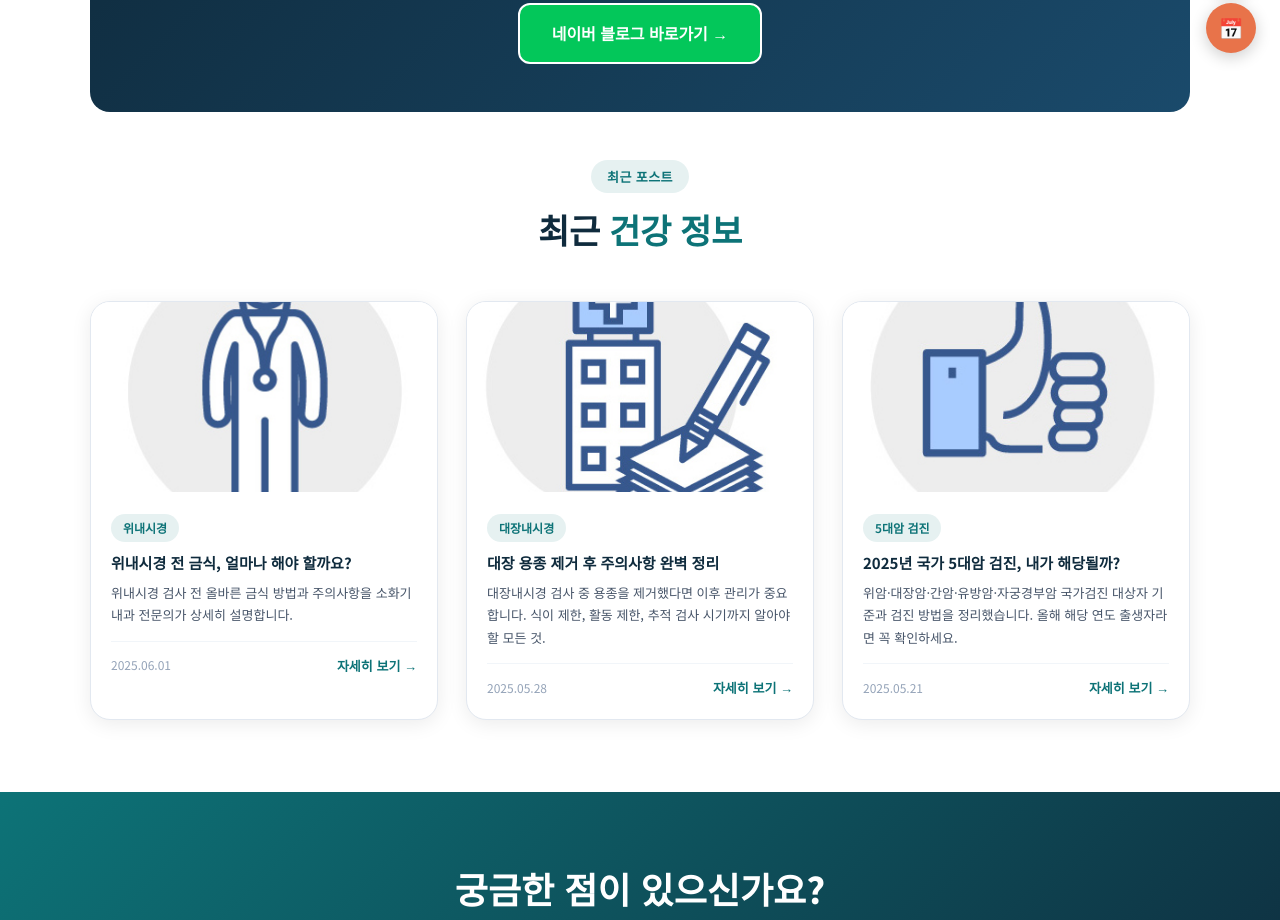
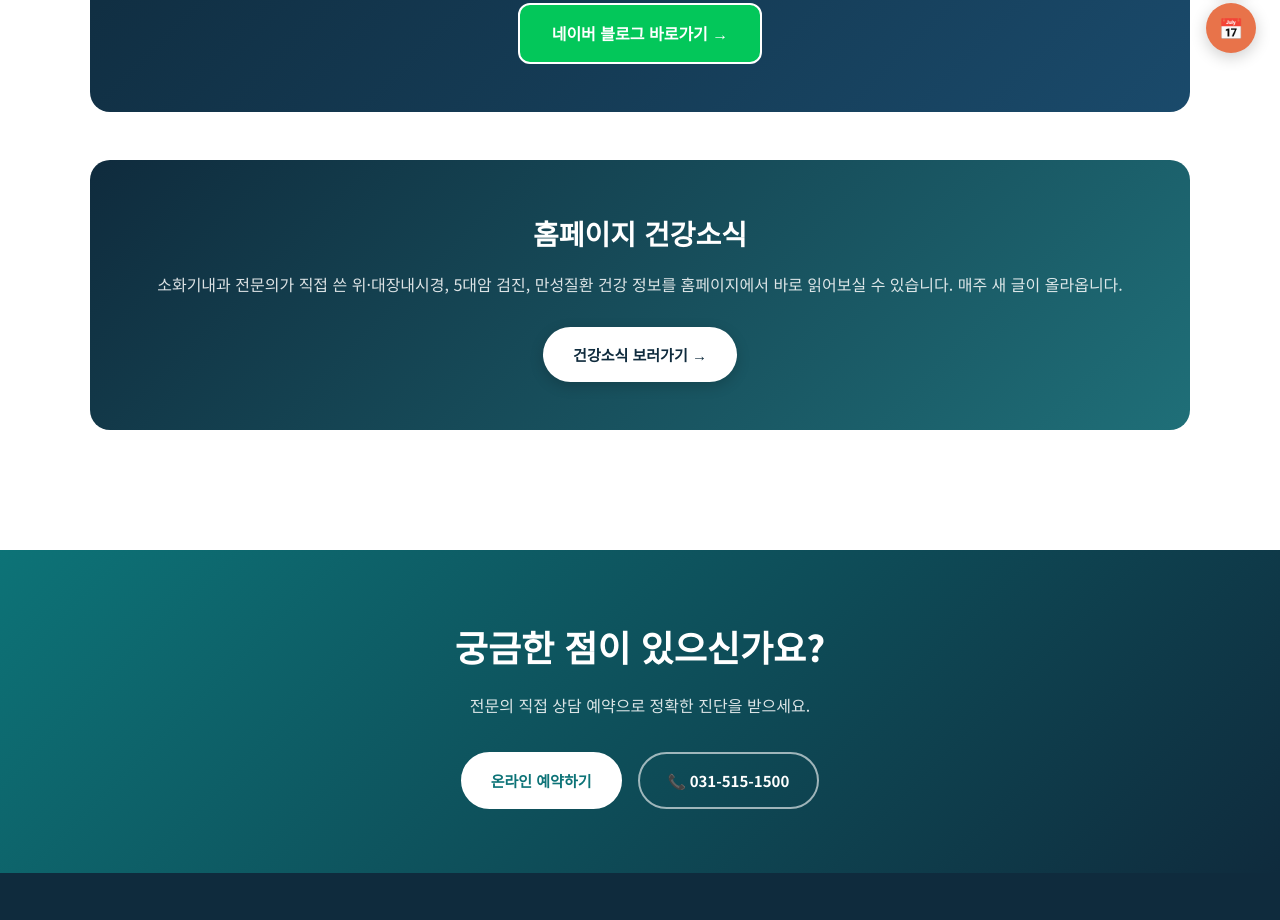
Before and after one commit to dodezi/seoulfirst-website, a plain HTML site: page blog.html in a window 1280 px wide. Shown: the part 659-1579 px from the top of the page. Drawn offline with Linux system fonts and the light colour scheme.

Commit message:
fix: blog.html 가짜 최근포스트 제거, 실제 건강소식 안내로 정리 (중복 제거)

```diff
--- a/blog.html
+++ b/blog.html
@@ -114,53 +114,11 @@
       </a>
     </div>
 
-    <!-- 최근 포스트 미리보기 -->
-    <div class="section-header">
-      <span class="section-badge">최근 포스트</span>
-      <h2 class="section-title">최근 <span class="text-accent">건강 정보</span></h2>
-    </div>
-
-    <div class="blog-grid">
-
-      <a href="https://blog.naver.com/dodezi" target="_blank" rel="noopener" class="blog-card">
-        <img src="images/5e4cf7612a43b.jpg" alt="위내시경 전 금식" class="blog-card-img" />
-        <div class="blog-card-body">
-          <span class="blog-tag">위내시경</span>
-          <h3>위내시경 전 금식, 얼마나 해야 할까요?</h3>
-          <p>위내시경 검사 전 올바른 금식 방법과 주의사항을 소화기내과 전문의가 상세히 설명합니다.</p>
-          <div class="blog-card-footer">
-            <span>2025.06.01</span>
-            <span class="blog-read-more">자세히 보기 →</span>
-          </div>
-        </div>
-      </a>
-
-      <a href="https://blog.naver.com/dodezi" target="_blank" rel="noopener" class="blog-card">
-        <img src="images/7946ad84f3b9d.jpg" alt="대장내시경 용종 제거" class="blog-card-img" />
-        <div class="blog-card-body">
-          <span class="blog-tag">대장내시경</span>
-          <h3>대장 용종 제거 후 주의사항 완벽 정리</h3>
-          <p>대장내시경 검사 중 용종을 제거했다면 이후 관리가 중요합니다. 식이 제한, 활동 제한, 추적 검사 시기까지 알아야 할 모든 것.</p>
-          <div class="blog-card-footer">
-            <span>2025.05.28</span>
-            <span class="blog-read-more">자세히 보기 →</span>
-          </div>
-        </div>
-      </a>
-
-      <a href="https://blog.naver.com/dodezi" target="_blank" rel="noopener" class="blog-card">
-        <img src="images/3a6191d81e7b4.jpg" alt="5대암 국가검진" class="blog-card-img" />
-        <div class="blog-card-body">
-          <span class="blog-tag">5대암 검진</span>
-          <h3>2025년 국가 5대암 검진, 내가 해당될까?</h3>
-          <p>위암·대장암·간암·유방암·자궁경부암 국가검진 대상자 기준과 검진 방법을 정리했습니다. 올해 해당 연도 출생자라면 꼭 확인하세요.</p>
-          <div class="blog-card-footer">
-            <span>2025.05.21</span>
-            <span class="blog-read-more">자세히 보기 →</span>
-          </div>
-        </div>
-      </a>
-
+    <!-- 홈페이지 건강소식 안내 (실제 우리 글) -->
+    <div class="blog-hero-box" style="margin-top:24px;background:linear-gradient(135deg,#0f2b3d,#1f6f78);">
+      <h2>홈페이지 건강소식</h2>
+      <p>소화기내과 전문의가 직접 쓴 위·대장내시경, 5대암 검진, 만성질환 건강 정보를 홈페이지에서 바로 읽어보실 수 있습니다. 매주 새 글이 올라옵니다.</p>
+      <a href="health.html" style="display:inline-block;background:#ffffff;color:#0f2b3d;font-weight:700;font-size:15px;padding:14px 30px;border-radius:30px;text-decoration:none;box-shadow:0 4px 14px rgba(0,0,0,.18);">건강소식 보러가기 →</a>
     </div>
 
   </div>
```
